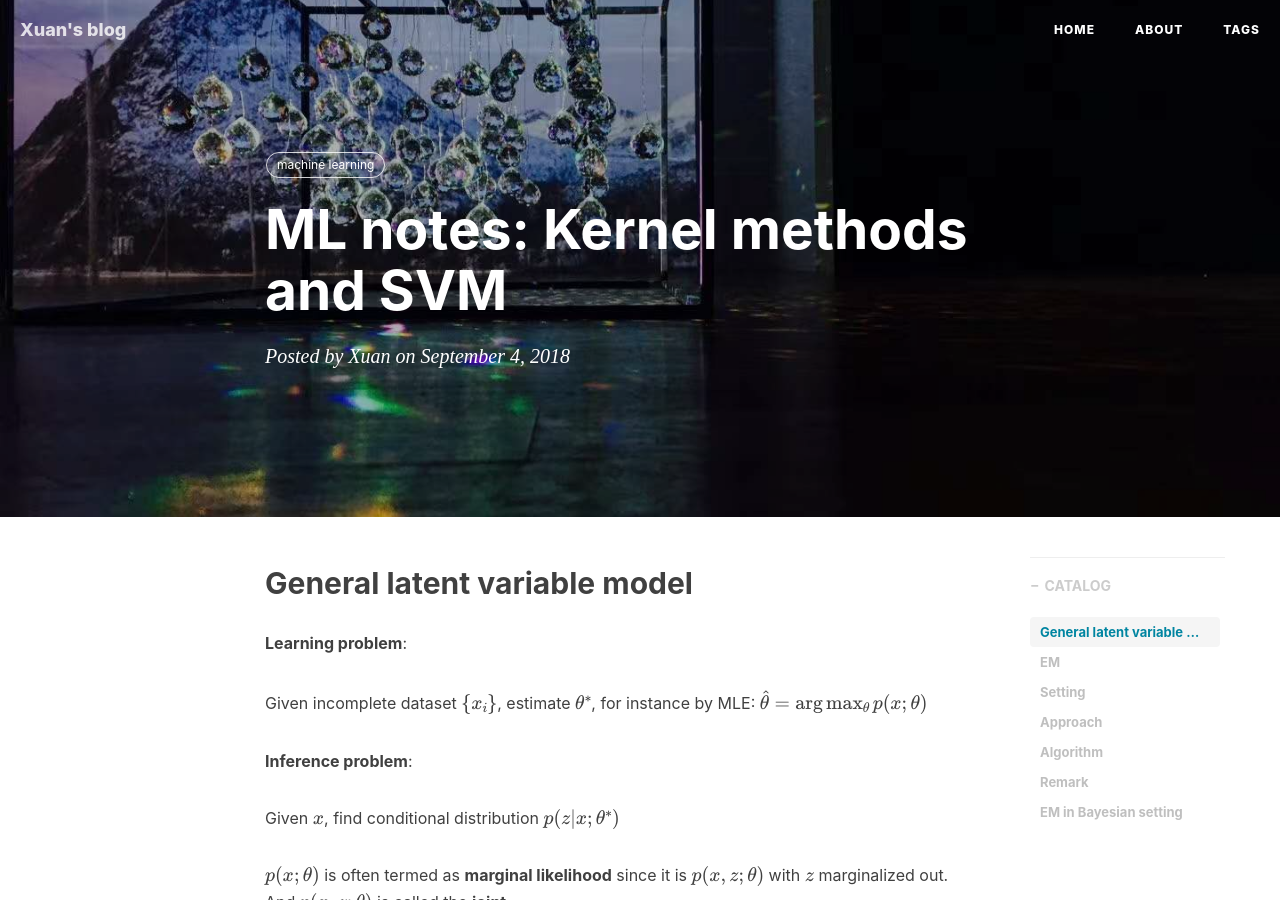
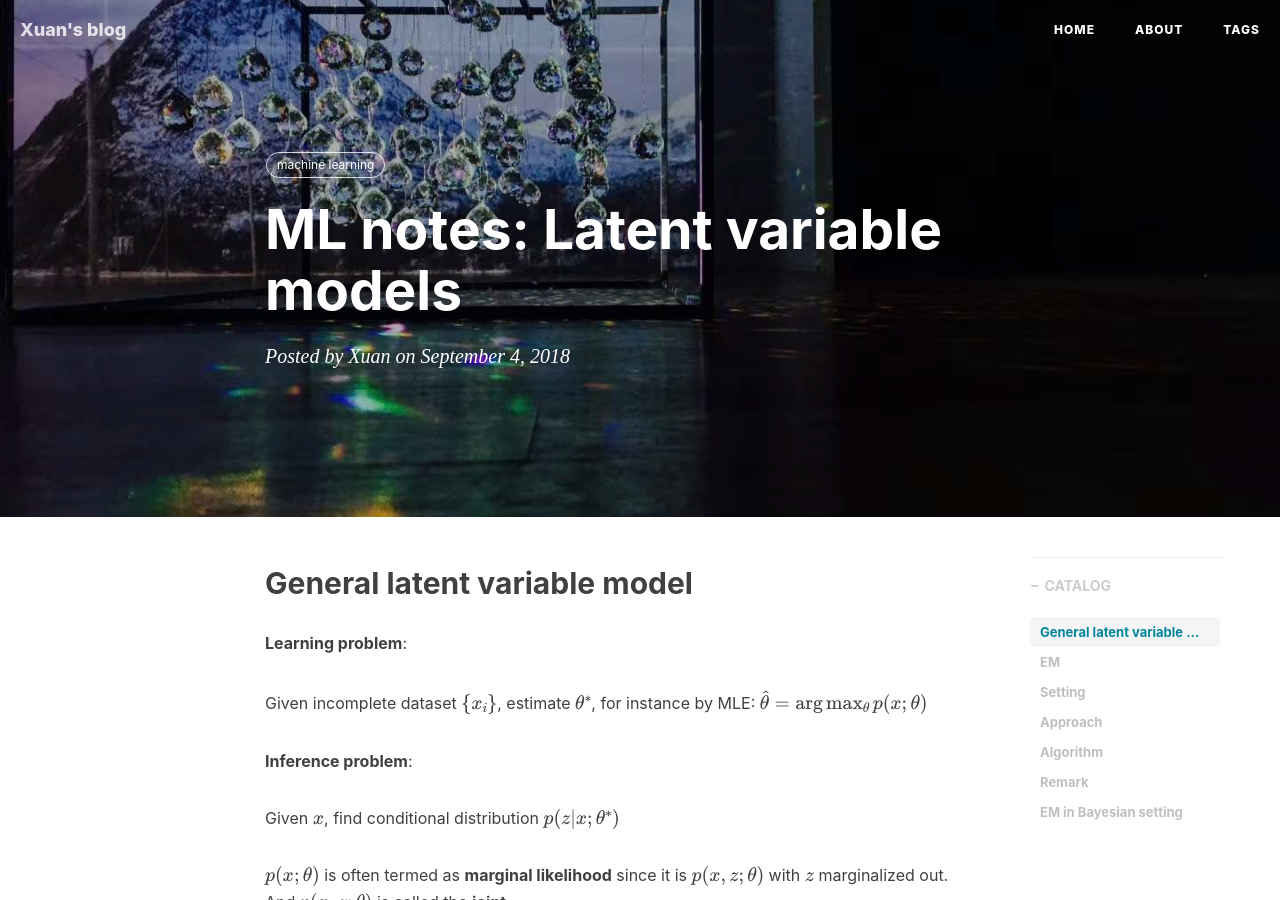
Before and after one commit to Alex-X-W/Alex-X-W.github.io, a Jekyll site: the page built from _posts/2018-09-17-latent_variable_model.markdown, in a window 1280 px wide and 900 px high. Built offline with Jekyll 4.4.1, drawn with Linux system fonts in a browser that asks for light colours; nearby versions of some CDN libraries; formulas are drawn with MathJax 3; comment, search, counter and statistics services are not loaded.

Commit message:
update title

```diff
--- a/_posts/2018-09-17-latent_variable_model.markdown
+++ b/_posts/2018-09-17-latent_variable_model.markdown
@@ -1,6 +1,6 @@
 ---
 layout:     post
-title:      "ML notes: Kernel methods and SVM"
+title:      "ML notes: Latent variable models"
 date:       2018-09-04
 author:     "Xuan"
 header-img: "img/in-post/9/header.jpeg"
```
